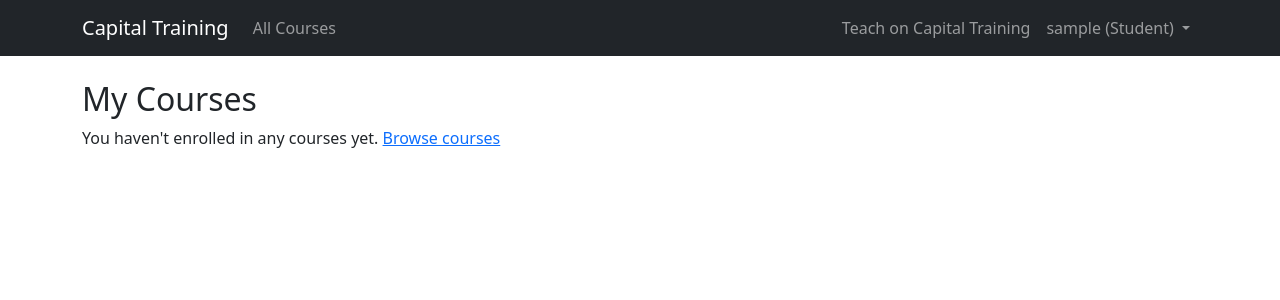
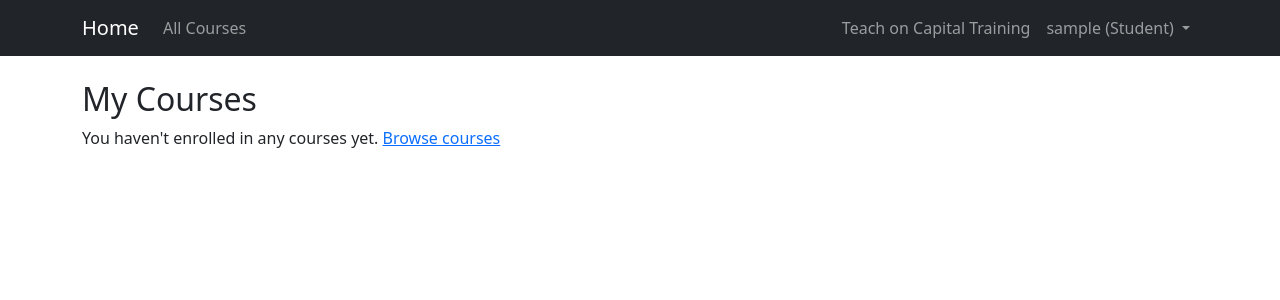
Before and after one commit to Biniyam-jemal/capital_training, a Django app: page /accounts/dashboard/ in a window 1280 px wide. Shown: the top 300 px of the page. Run offline with Django 5.2, Linux system fonts and the light colour scheme; the visitor is signed in with stand-in values (Sample User, id 1); data that the repository does not hold is empty.

```diff
--- a/config/settings.py
+++ b/config/settings.py
@@ -1,4 +1,6 @@
 # config/settings.py
+import os
+import dj_database_url
 from pathlib import Path
 from decouple import config, Csv
 
--- a/templates/base/base.html
+++ b/templates/base/base.html
@@ -9,7 +9,7 @@
 <body>
     <nav class="navbar navbar-expand-lg navbar-dark bg-dark">
         <div class="container">
-            <a class="navbar-brand" href="{% url 'courses:home' %}">Capital Training</a>
+            <a class="navbar-brand" href="{% url 'courses:home' %}">Home</a>
             <button class="navbar-toggler" type="button" data-bs-toggle="collapse" data-bs-target="#navbarNav">
                 <span class="navbar-toggler-icon"></span>
             </button>
```
